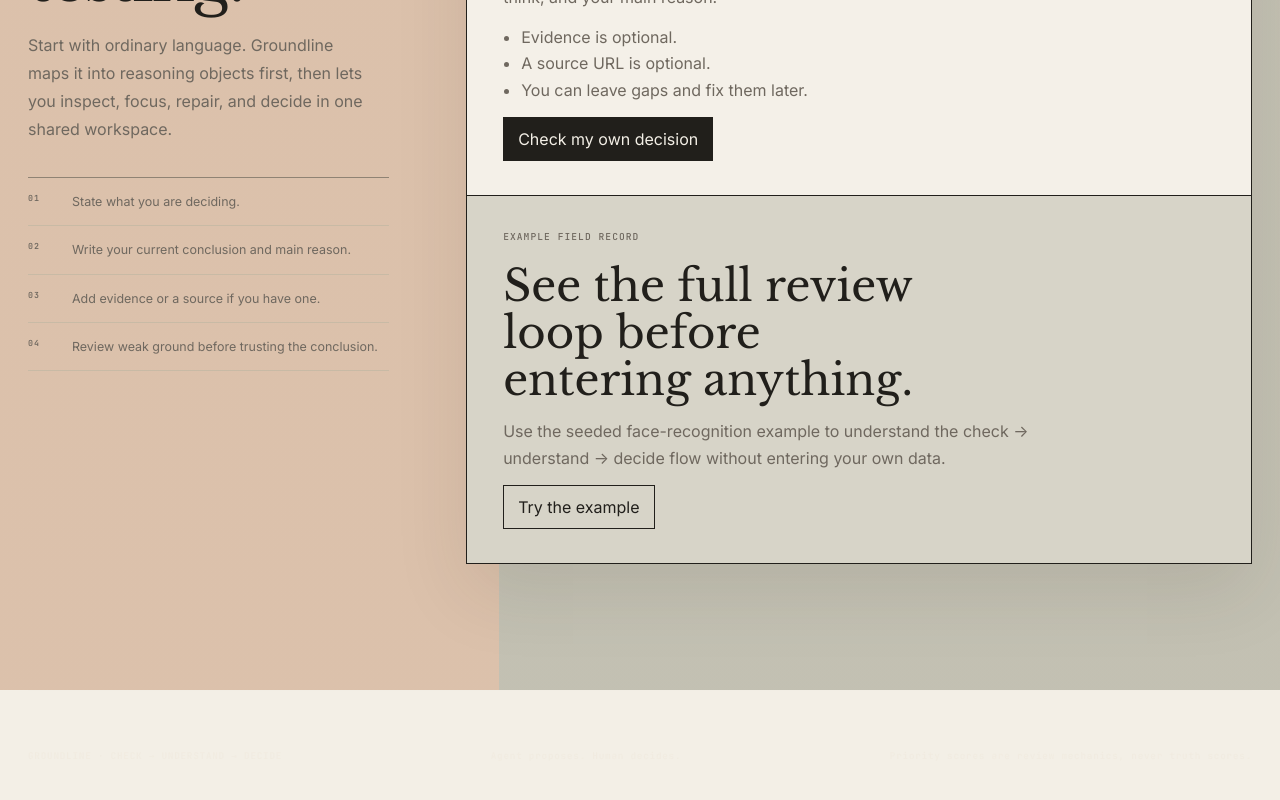
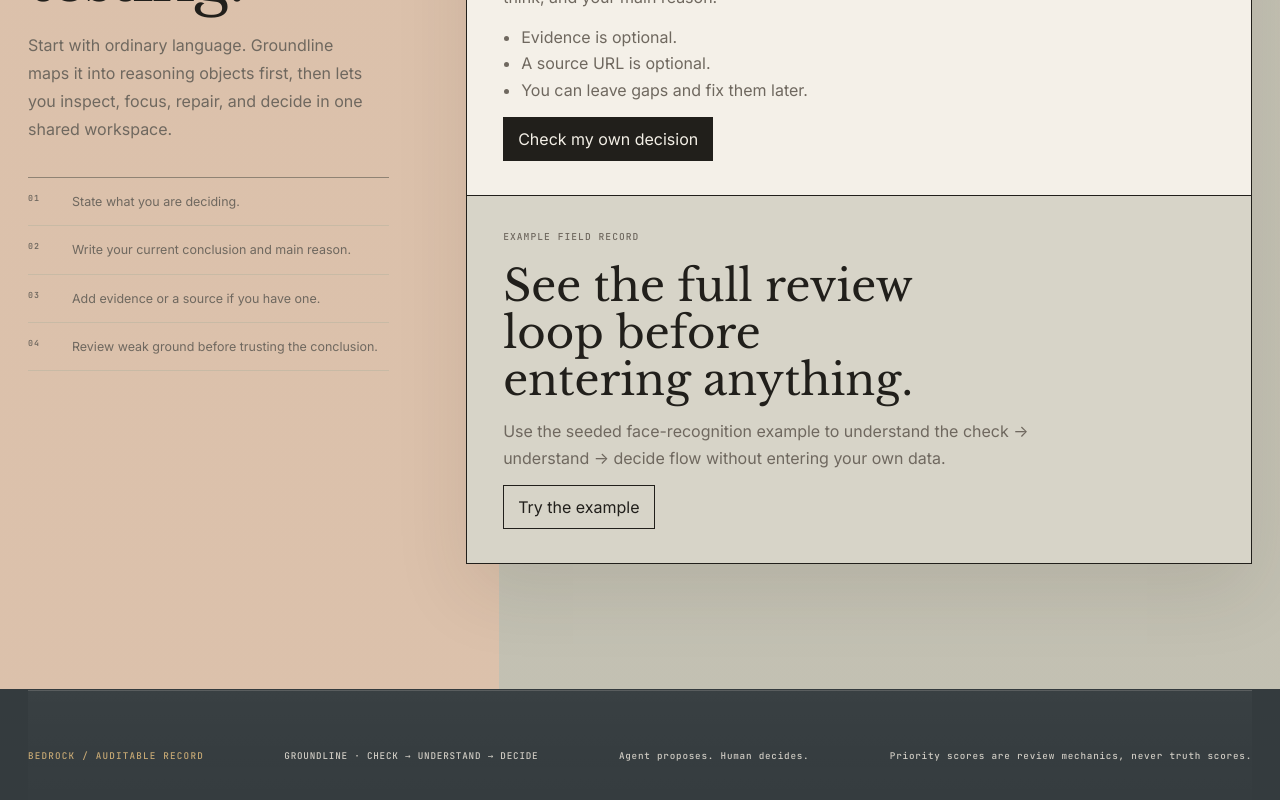
Before and after one commit to panjiaryasoma/Groundline, a React (Vite) app: page / in a window 1280 px wide. Shown: the part 1911-2711 px from the top of the page. Built offline with nearby package versions, Linux system fonts and the light colour scheme.

Commit message:
P12.5: restore visible full-bleed bedrock footer

```diff
--- a/src/styles/p12-4.css
+++ b/src/styles/p12-4.css
@@ -12,16 +12,39 @@
   scroll-margin-top: 96px;
 }
 
+/*
+ * Keep the footer's original contained layout and BEDROCK label, while making
+ * only its dark field extend edge-to-edge across the viewport.
+ */
 .product-footnote {
   position: relative !important;
   isolation: isolate;
-  background: var(--strata-bedrock) !important;
-  box-shadow: 0 0 0 100vmax var(--strata-bedrock) !important;
+  color: color-mix(in srgb, var(--bedrock-ink) 82%, transparent) !important;
+  background:
+    linear-gradient(180deg, rgba(255, 255, 255, 0.025), transparent),
+    var(--bedrock) !important;
+  box-shadow: 0 0 0 100vmax var(--bedrock) !important;
   clip-path: inset(0 -100vmax);
 }
 
 .product-footnote::before {
-  content: none !important;
+  content: "BEDROCK / AUDITABLE RECORD" !important;
+  position: static !important;
+  inset: auto !important;
+  width: auto !important;
+  transform: none !important;
+  z-index: auto !important;
+  background: none !important;
+  border: 0 !important;
+  color: var(--gold-soft) !important;
+  font-size: 0.58rem !important;
+  letter-spacing: 0.13em !important;
+}
+
+.product-footnote span {
+  position: relative;
+  z-index: 1;
+  color: inherit;
 }
 
 @media (prefers-reduced-motion: reduce) {
```
